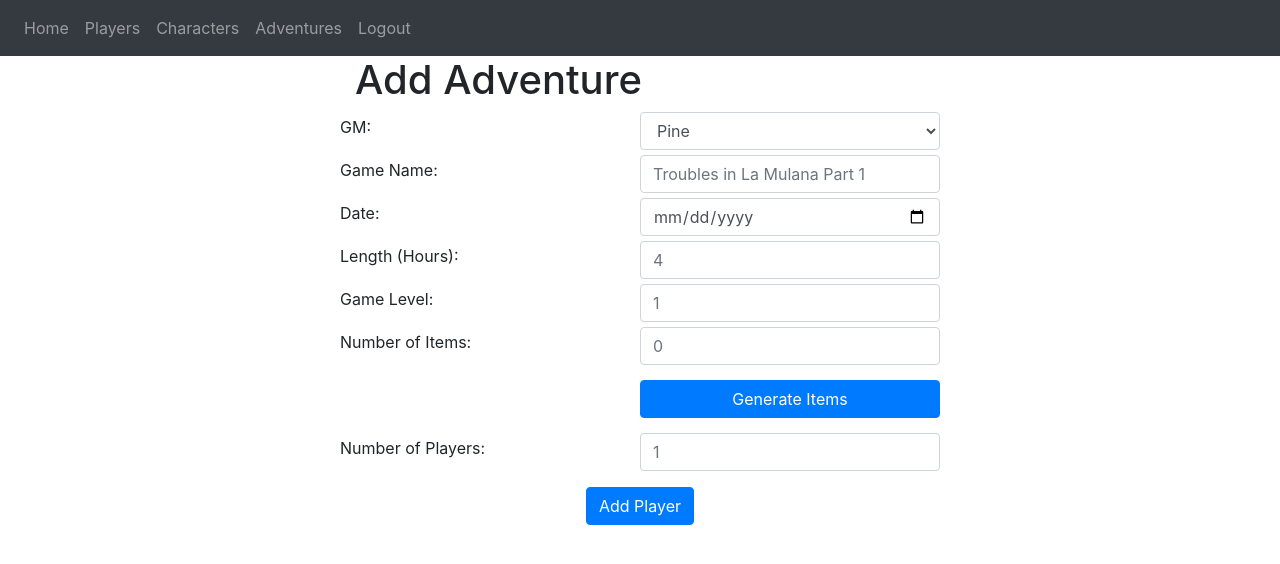
After one commit to natis1/ett-py, a Flask app: page /add_adventure in a window 1280 px wide. The commit adds this page. Shown: the top 564 px of the page. Run offline with Flask 2, Linux system fonts and the light colour scheme; the visitor is signed in with stand-in values (Sample User, id 1); some libraries are stand-ins or nearby versions.

Commit message:
Add characters now works. Progress on add_adventure

```diff
--- a/main.py
+++ b/main.py
@@ -20,7 +20,7 @@ if __name__ == '__main__':
     src.database.add_player("Pine", "SelfAdded", 2, 0)
     src.database.add_player("SuperPIne", "lol", 0, 5.02)
     src.database.add_character("Pine", "SelfAdded", "Autumn", "Leshy", "Back-Alley Doctor", "Druid",
-                               "Leaf Leshy", 140687, 'Absalom', 0)
+                               "Leaf Leshy", 'https://meme.com/memes', 0, 'Absalom', 0)
     src.database.add_xp_to_player("Pine", 42)
 
     app = website.create_app()
--- a/src/ett.py
+++ b/src/ett.py
@@ -57,6 +57,7 @@ def ett_gold_add_xp(current_xp, xp_to_add):
         # Level up our character so we can get the higher gold rates next time
         xp_to_add -= xp_to_next
         current_xp += xp_to_next
+    return 0
 
 
 def ett_leveling_karma(current_xp, xp_to_add):
--- /dev/null
+++ b/website/static/adventure_items.js
@@ -0,0 +1,108 @@
+function addItems(){
+    var placeholders = ["Boots of Bouncing (Greater)", "Unstoppable Rod", "Immovable Object",
+    "Steam Deck of Many Things", "Kemono Mask", "Wonderless Figurine (Orange Hyena)", "Eldest Seed",
+    "Triangular Sawtooth", "Enveloping Blight", "Aeon Stone (Puke Green)", "Bread Ampule (Lesser)",
+    "Mary Jane", "Uranium-235", "Critical Fumble Deck", "Pocket Mansion",
+    "Smartphone", "Circus in a Box", "The Game Mastery's Guide", "Curse of the First Dragon",
+    "Ant"]
+    var number = document.getElementById("itemsNr").value;
+    if (number > 20) {
+        number = 20;
+    }
+    var container = document.getElementById("item-container");
+    while (container.hasChildNodes()) {
+        container.removeChild(container.lastChild);
+    }
+    for (i=0; i<number; i++){
+        var row1 = document.createElement("div");
+        row1.classList.add("row");
+        var name_label = document.createElement("label");
+        name_label.htmlFor = "items[][name]";
+        name_label.innerHTML = "Item " + (i+1) + " Name";
+        name_label.classList.add('column');
+        var name = document.createElement("input");
+        name.minlength="2"
+        name.maxlength="32"
+        name.type = "text";
+        name.name = "items[][name]";
+        name.id = "items[][name]";
+        name.placeholder = placeholders[i]
+        name.classList.add('form-control');
+        name.classList.add('column');
+        row1.appendChild(name_label);
+        row1.appendChild(name);
+        container.appendChild(row1);
+
+        var row2 = document.createElement("div");
+        row2.classList.add("row");
+        var level_label = document.createElement("label");
+        level_label.htmlFor = "items[][level]";
+        level_label.innerHTML = "Level";
+        level_label.classList.add('column');
+        var level = document.createElement("input");
+        level.required = true;
+        level.type = "number";
+        level.step = "1";
+        level.min = "0";
+        level.max = "30";
+        level.name = "items[][level]";
+        level.id = "items[][level]";
+        level.placeholder = "0";
+        level.classList.add('form-control');
+        level.classList.add('column');
+        row2.appendChild(level_label);
+        row2.appendChild(level);
+        container.appendChild(row2);
+
+        var row3 = document.createElement("div");
+        row3.classList.add("row");
+        var cost_label = document.createElement("label");
+        cost_label.htmlFor = "items[][cost]";
+        cost_label.innerHTML = "Cost";
+        cost_label.classList.add('column');
+        var cost = document.createElement("input");
+        cost.required = true;
+        cost.type = "number";
+        cost.step = "0.01";
+        cost.min = "0";
+        cost.max = "999999";
+        cost.name = "items[][cost]";
+        cost.id = "items[][cost]";
+        cost.placeholder = "0"
+        cost.classList.add('form-control');
+        cost.classList.add('column');
+        row3.appendChild(cost_label);
+        row3.appendChild(cost);
+        container.appendChild(row3);
+
+        var row4 = document.createElement("div");
+        row4.classList.add("row");
+        var rarity_label = document.createElement("label");
+        rarity_label.htmlFor = "items[][rarity]";
+        rarity_label.innerHTML = "Rarity";
+        rarity_label.classList.add('column');
+        var rarity = document.createElement("select");
+        rarity.required = true;
+        rarity.name = "items[][rarity]";
+        rarity.id = "items[][rarity]";
+        rarity.classList.add('form-control');
+        rarity.classList.add('column')
+        row4.appendChild(rarity_label)
+        row4.appendChild(rarity);
+        var common = document.createElement("option")
+        common.value = "0";
+        common.innerHTML = "Common";
+        rarity.appendChild(common);
+        var uncommon = document.createElement("option")
+        uncommon.value = "1";
+        uncommon.innerHTML = "Uncommon";
+        rarity.appendChild(uncommon);
+        var rare = document.createElement("option")
+        rare.value = "2";
+        rare.innerHTML = "Rare";
+        rarity.appendChild(rare);
+        container.appendChild(row4);
+        container.appendChild(document.createElement("br"))
+
+    }
+}
--- /dev/null
+++ b/website/static/split_half.css
@@ -0,0 +1,12 @@
+.ettrow {
+  display: flex;
+  margin-left: -15px;
+  margin-right: -15px;
+  margin-bottom: 5px;
+  margin-top: 5px;
+}
+
+.column {
+  flex: 50%;
+  line-height: 30px;
+}
--- /dev/null
+++ b/website/templates/add_adventure.html
@@ -0,0 +1,67 @@
+{% extends "base.html" %}
+{% block head %}
+<script type="text/javascript"
+            src="{{ url_for('static', filename='adventure_items.js') }}"></script>
+
+<link rel="stylesheet" href="{{ url_for('static', filename='split_half.css') }}">
+{% endblock %}
+{% block title %}Add Adventure{% endblock %}
+{% block content %}
+
+<form method="POST">
+  <div class="form-group container" style="max-width:600px;">
+    <h1>Add Adventure</h1>
+
+    <div class="ettrow">
+    <label for="gm" class="column">GM:</label>
+    <select class="form-control column" id="gm" name="gm">
+      {% for player in players %}
+      <option>{{ player[0] }} </option>
+      {% endfor %}
+    </select>
+    </div>
+
+    <div class="ettrow">
+    <label for="gamename" class="column">Game Name:</label>
+    <input class="form-control column" name="gamename" id="gamename" maxlength="64"
+           minlength="2" placeholder="Troubles in La Mulana Part 1" required>
+    </div>
+    <div class="ettrow">
+      <label for="date" class="column">Date:</label>
+      <input class="form-control column" name="date" id="date" type="date" required>
+    </div>
+    <div class="ettrow">
+    <label for="time" class="column">Length (Hours):</label>
+      <input class="form-control column" step="0.01" type="number" id="time" name="time"
+           min="0" max="100" placeholder="4" required>
+      </div>
+    <div class="ettrow">
+    <label for="level" class="column">Game Level:</label>
+    <input class="form-control column" step="1" type="number" id="level" name="level"
+           min="1" max="20" placeholder="1" required>
+      </div>
+
+    <div class="ettrow">
+    <label for="itemsNr" class="column">Number of Items:</label>
+    <input class="form-control column" step="1" type="number" id="itemsNr" name="itemsNr"
+           min="0" max="20" placeholder="0" required>
+    </div>
+    <div class="ettrow">
+    <div class="column"></div>
+    <a style="margin:10px 0px;" class="btn btn-primary column" href="#" id="generate-items" onclick="addItems()">Generate Items</a>
+    </div>
+    <div id="item-container"></div>
+    <div class="ettrow">
+    <label for="playersNr" class="column">Number of Players:</label>
+    <input class="form-control column" step="1" type="number" id="playersNr" name="playersNr"
+           min="1" max="8" placeholder="1" required>
+      </div>
+
+
+  </div>
+  <div align="center">
+    <button type="submit" class="btn btn-primary">Add Player</button>
+  </div>
+</form>
+
+{% endblock %}
--- a/website/templates/base.html
+++ b/website/templates/base.html
@@ -1,6 +1,8 @@
 <!DOCTYPE html>
 <html>
   <head>
+    {% block head %}
+    {% endblock %}
     <meta charset="utf-8" />
     <meta name="viewport" content="width=device-width, initial-scale=1" />
     <link
@@ -32,6 +34,7 @@
           <a class="nav-item nav-link" id="home" href="/">Home</a>
           <a class="nav-item nav-link" id="players" href="/players">Players</a>
           <a class="nav-item nav-link" id="characters" href="/characters">Characters</a>
+          <a class="nav-item nav-link" id="adventures" href="/adventures">Adventures</a>
           {% if user.is_authenticated %}
           <a class="nav-item nav-link" id="logout" href="/logout">Logout</a>
           {% else %}
--- a/website/views.py
+++ b/website/views.py
@@ -61,4 +61,34 @@ def edit_character():
 @views.route('/add_character')
 @login_required
 def add_character():
-    return render_template("add_character.html", user=current_user)
+    pl = database.get_table("Players", "PlayerName")
+    return render_template("add_character.html", user=current_user, players=pl)
+
+
+@views.route('/add_character', methods=['POST'])
+@login_required
+def add_character_post():
+    print(request.form)
+    data = request.form
+    xp = data.get('xp')
+    if xp == '':
+        xp = 0
+    else:
+        xp = float(xp)
+    database.add_character(data.get("playerName"), current_user.name, data.get("name"), data.get("ancestry"),
+                           data.get("background"), data.get("class"), data.get("heritage"),
+                           data.get("pathbuilder"), int(data.get("ironman")), data.get("home"), xp)
+    return redirect('/characters')
+
+
+@views.route('/adventures')
+def adventures():
+    adv = database.get_table("Games", "Date", 0, 15)
+    return render_template("/adventures.html", user=current_user, adventures=adv)
+
+
+@views.route('/add_adventure')
+@login_required
+def add_adventure():
+    pl = database.get_table("Players", "PlayerName")
+    return render_template("add_adventure.html", user=current_user, players=pl)
```
Also changed, not shown: src/database.py (+15 -11 lines), website/templates/add_character.html (+47 -1 lines), website/templates/adventures.html (added, +43 -0 lines).
